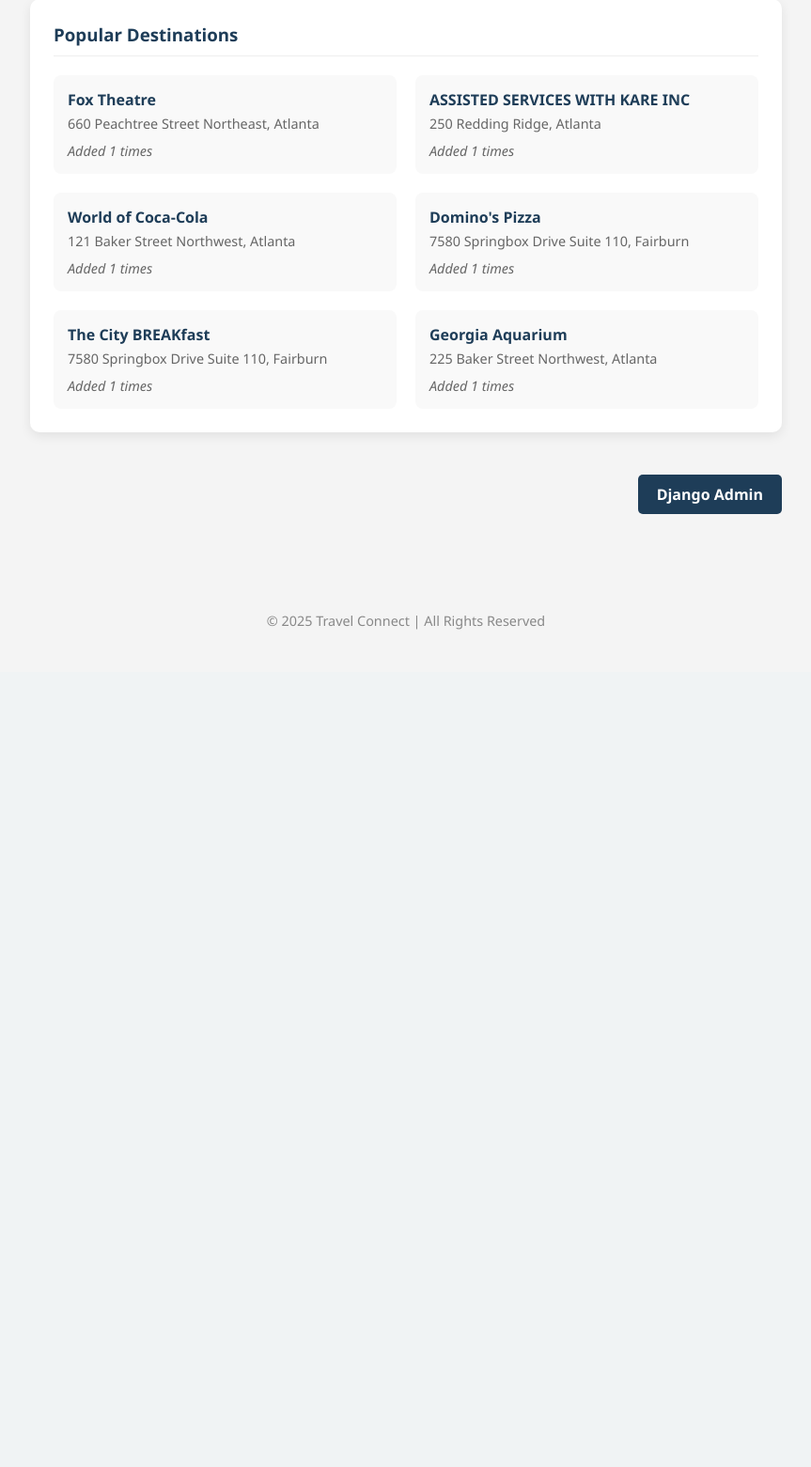
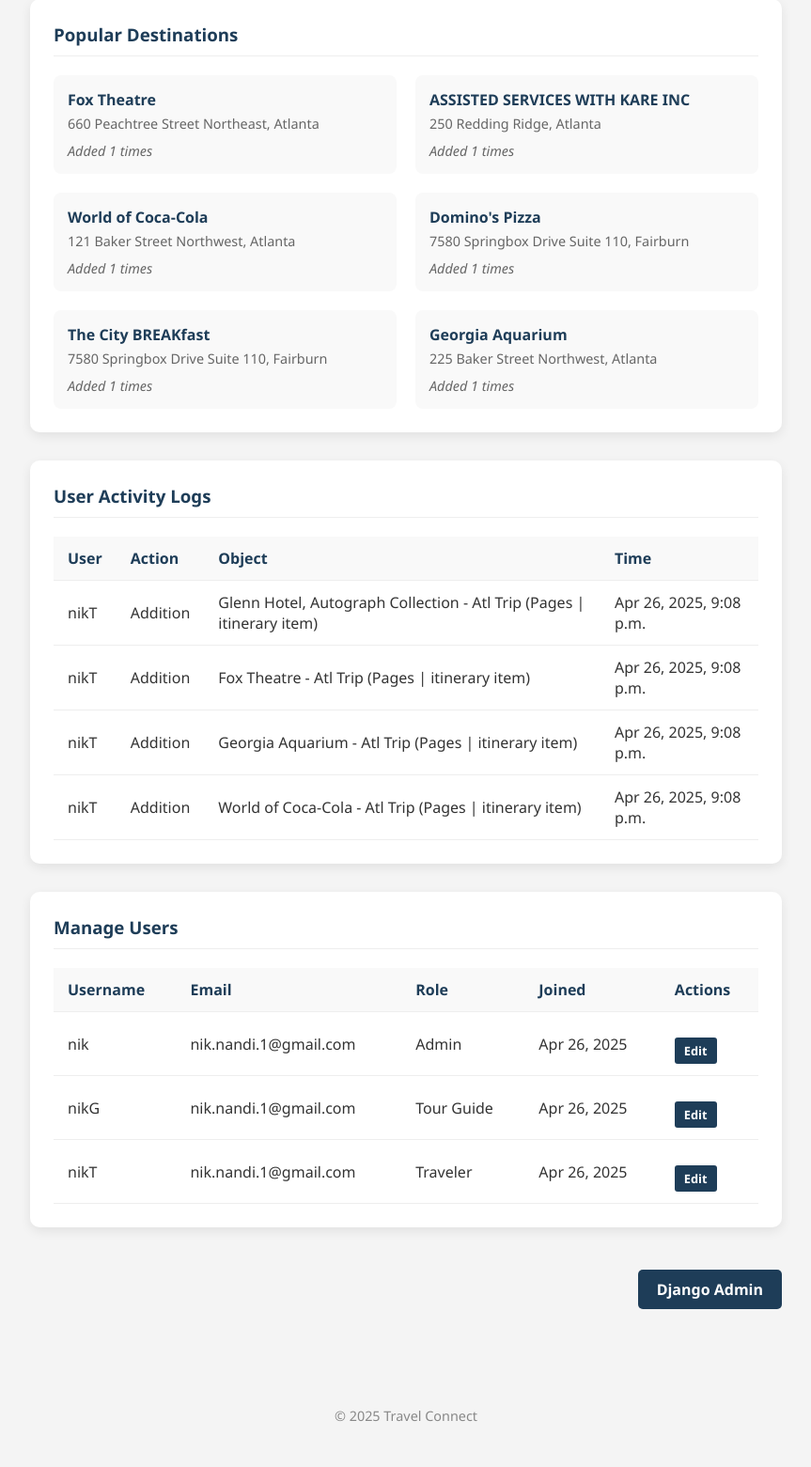
Before and after one commit to nik-nandi/CX2340FinalProj, a Django app: page /accounts/profile/ in a window 1280 px wide. Shown: the part 1370-2931 px from the top of the page at 94% size, without its empty margins (208-1071 px from the left). Before the commit the page ends 2040 px from the top, so only its background shows below. Run offline with Django 5.2, Linux system fonts and the light colour scheme; a user stored in the database is signed in; data comes from the database, SQL or seed files in the repository; both versions use the stored data as it was after the commit.

Commit message:
Ui Admin Logging
- Ui for admin
- Ui for User
- Ui for Guide

```diff
--- a/project/pages/templates/pages/admin_dashboard.html
+++ b/project/pages/templates/pages/admin_dashboard.html
@@ -106,6 +106,62 @@
         </div>
     </div>
 
+    <div class="admin-section">
+        <h3>User Activity Logs</h3>
+        <table class="admin-table">
+            <thead>
+                <tr>
+                    <th>User</th>
+                    <th>Action</th>
+                    <th>Object</th>
+                    <th>Time</th>
+                </tr>
+            </thead>
+            <tbody>
+                {% for log in recent_logs %}
+                <tr>
+                    <td>{{ log.user.username }}</td>
+                    <td>{{ log.get_action_flag_display }}</td>
+                    <td>{{ log.object_repr }} ({{ log.content_type }})</td>
+                    <td>{{ log.action_time|date:"M d, Y, g:i a" }}</td>
+                </tr>
+                {% empty %}
+                <tr><td colspan="4">No recent activity logs.</td></tr>
+                {% endfor %}
+            </tbody>
+        </table>
+    </div>
+
+    <div class="admin-section">
+        <h3>Manage Users</h3>
+        <table class="admin-table">
+            <thead>
+                <tr>
+                    <th>Username</th>
+                    <th>Email</th>
+                    <th>Role</th>
+                    <th>Joined</th>
+                    <th>Actions</th>
+                </tr>
+            </thead>
+            <tbody>
+                {% for u in all_users %}
+                <tr>
+                    <td>{{ u.username }}</td>
+                    <td>{{ u.email }}</td>
+                    <td>{{ u.get_role_display }}</td>
+                    <td>{{ u.date_joined|date:"M d, Y" }}</td>
+                    <td>
+                        <a href="{% url 'admin:pages_user_change' u.id %}" class="btn btn-small">Edit</a>
+                        {# Add delete button/link if needed, linking to admin delete view #}
+                        {# <a href="{% url 'admin:pages_user_delete' u.id %}" class="btn btn-small btn-danger">Delete</a> #}
+                    </td>
+                </tr>
+                {% endfor %}
+            </tbody>
+        </table>
+    </div>
+
     <div class="admin-actions">
         <a href="{% url 'admin:index' %}" class="btn admin-btn">Django Admin</a>
     </div>
--- a/project/pages/templates/pages/base.html
+++ b/project/pages/templates/pages/base.html
@@ -38,7 +38,7 @@
     {% block content %}{% endblock %}
 
     <footer>
-        <p>&copy; 2025 Travel Connect | All Rights Reserved</p>
+        <p>&copy; 2025 Travel Connect</p>
     </footer>
 </body>
 </html>
--- a/project/pages/views.py
+++ b/project/pages/views.py
@@ -8,6 +8,8 @@
 import requests
 import json
 from django.db.models import Count, Avg
+from django.contrib.contenttypes.models import ContentType
+from django.contrib.admin.models import LogEntry, ADDITION # Import ADDITION
 
 def landing_page(request):
     return render(request, 'pages/landing.html')
@@ -67,6 +69,13 @@
         recent_users = User.objects.order_by('-date_joined')[:10]
 
         # Get popular destinations (places added to multiple itineraries)
+        # Get recent log entries
+        recent_logs = LogEntry.objects.select_related('user', 'content_type').order_by('-action_time')[:15]
+
+        # Get all users for management section
+        all_users = User.objects.order_by('username')
+
+        # Get popular destinations (places added to multiple itineraries)
         popular_destinations = (
             ItineraryItem.objects
             .values('place_id', 'name', 'address')
@@ -87,6 +96,8 @@
             'recent_trip_areas': recent_trip_areas,
             'recent_users': recent_users,
             'popular_destinations': popular_destinations,
+            'recent_logs': recent_logs,  # Add logs to context
+            'all_users': all_users,      # Add all users to context
         })
 
     return render(request, 'pages/profile.html', context)
@@ -113,6 +124,17 @@
                 longitude=longitude,
                 radius=radius
             )
+
+            # Log the creation action
+            LogEntry.objects.log_action(
+                user_id=request.user.pk,
+                content_type_id=ContentType.objects.get_for_model(trip_area).pk,
+                object_id=trip_area.pk,
+                object_repr=str(trip_area),
+                action_flag=ADDITION, # Use ADDITION for creation
+                change_message="User created a new trip area."
+            )
+
             return redirect('map_ui')
 
     return render(request, 'pages/map_ui.html', {
@@ -217,6 +239,16 @@
                 order=ItineraryItem.objects.filter(trip_area=trip_area).count() + 1
             )
 
+            # Log the addition action
+            LogEntry.objects.log_action(
+                user_id=request.user.pk,
+                content_type_id=ContentType.objects.get_for_model(item).pk,
+                object_id=item.pk,
+                object_repr=str(item),
+                action_flag=ADDITION, # Use ADDITION for creation/addition
+                change_message=f"User added '{item.name}' to itinerary '{trip_area.name}'."
+            )
+
             return JsonResponse({'status': 'success', 'item_id': item.id})
 
         except Exception as e:
```
Also changed, not shown: project/db.sqlite3.
